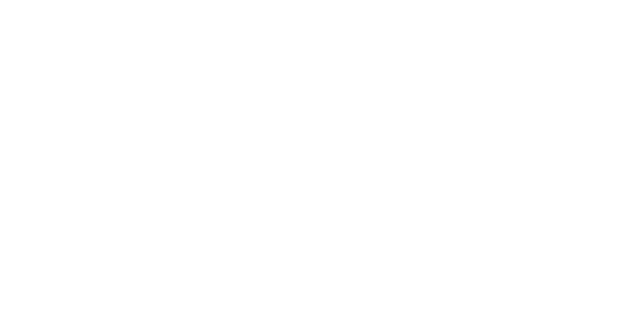
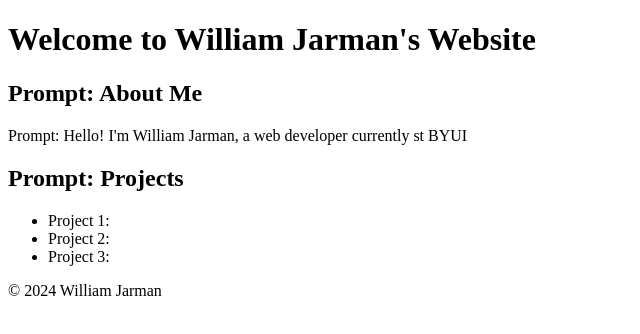
Before and after one commit to SlySky103/wdd130-williamjarman, a plain HTML site: page index.html in a window 1280 px wide. Shown: the whole page, without its empty margins (0-640 px from the left). Drawn offline with Linux system fonts and the light colour scheme.

Commit message:
Other changes to make William's website more fleshed out and proper until I can get his exact wireframe siteplan

```diff
--- a/index.html
+++ b/index.html
@@ -3,9 +3,35 @@
 <head>
     <meta charset="UTF-8">
     <meta name="viewport" content="width=device-width, initial-scale=1.0">
-    <title>William's Website</title>
+    <title>William Jarman's Website</title>
 </head>
 <body>
+    <header>
+        <h1>Welcome to William Jarman's Website</h1>
 
+
+
+    </header>
+    <main>
+        <section>
+            <h2>Prompt: About Me</h2>
+            <p>Prompt: Hello! I'm William Jarman, a web developer currently st BYUI</p>
+        </section>
+        <section>
+            <h2>Prompt: Projects</h2>
+            <ul>
+                <li>Project 1:</li>
+                <li>Project 2:</li>
+                <li>Project 3:</li>
+            </ul>
+        </section>
+    </main>
 </body>
+
+<footer>
+    <p>&copy; 2024 William Jarman</p>
+
+
+
+</footer>
 </html>
```
